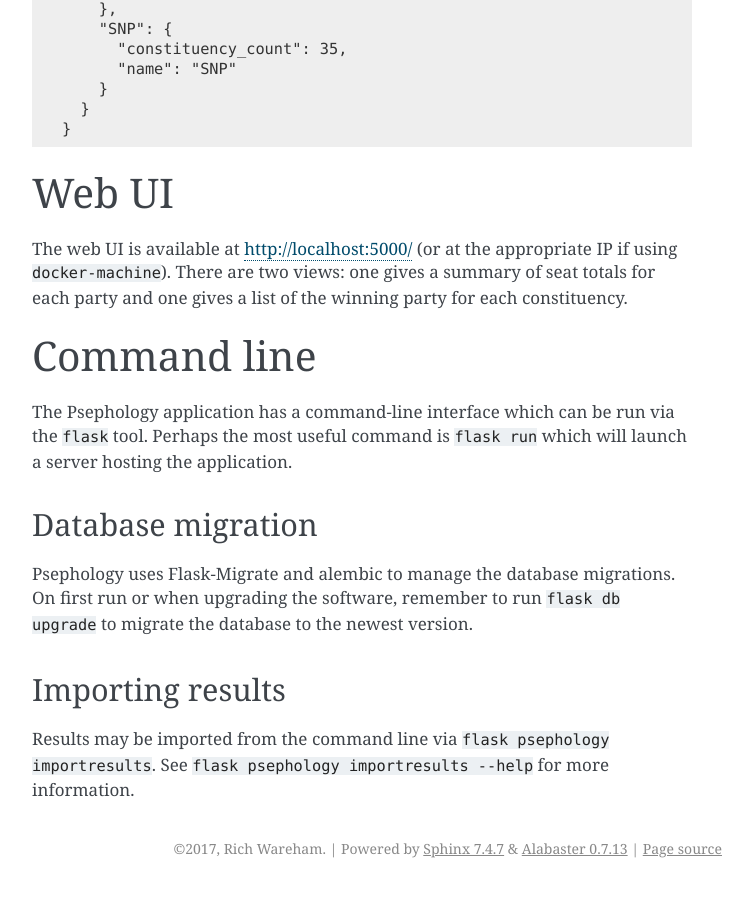
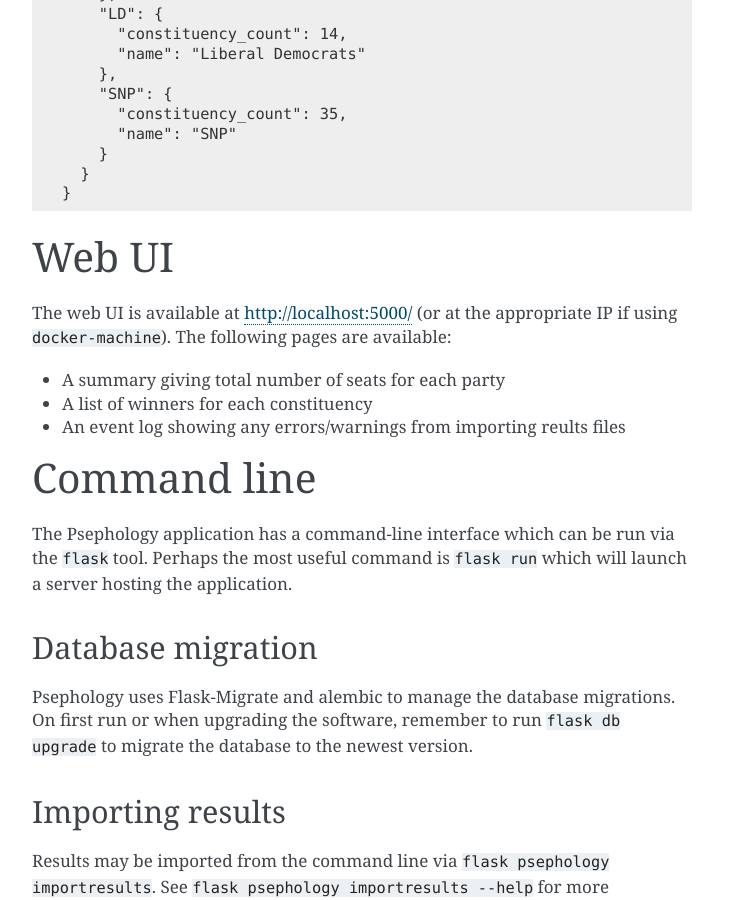
Before and after one commit to rjw57/psephology, a Sphinx documentation site: the page built from doc/getting_started.rst, in a window 1280 px wide and 900 px high, scrolled down 4129 px. Shown: the whole window, without its empty margins (388-1141 px from the left). Built offline with Sphinx 7.4.7, drawn with Linux system fonts in a browser that asks for light colours; some of the changed text lies outside the part shown.

Commit message:
doc: update description of web ui

```diff
--- a/doc/getting_started.rst
+++ b/doc/getting_started.rst
@@ -21,7 +21,11 @@ we're going to build a Docker container:
 
 .. code:: console
 
-    $ docker built -t psephology .
+    $ docker built -t rjw57/psephology .
+
+This step is actually optional since there is an `image
+<https://hub.docker.com/r/rjw57/psephology/>`_ on Docker hub which will
+automatically be pulled if necessary.
 
 As part of the container build, the test suite is run to ensure that the current
 version is runnable inside the container environment. Once the container is
@@ -229,9 +233,11 @@ Web UI
 ------
 
 The web UI is available at http://localhost:5000/ (or at the appropriate IP if
-using ``docker-machine``). There are two views: one gives a summary of seat
-totals for each party and one gives a list of the winning party for each
-constituency.
+using ``docker-machine``). The following pages are available:
+
+* A summary giving total number of seats for each party
+* A list of winners for each constituency
+* An event log showing any errors/warnings from importing reults files
 
 Command line
 ------------
```
Also changed, not shown: other parts of doc/getting_started.rst (+1 -1 lines).
